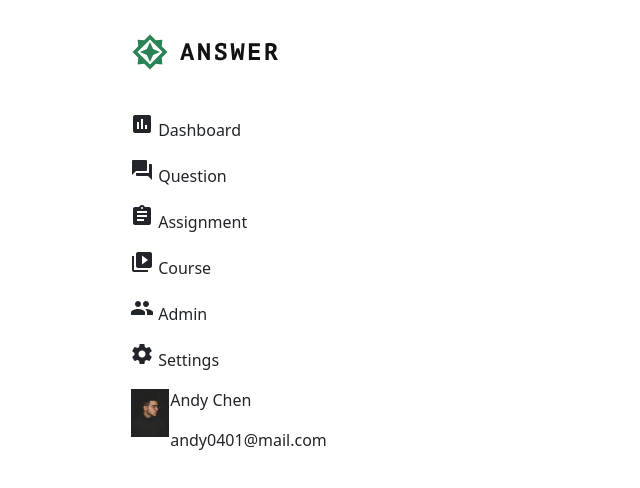
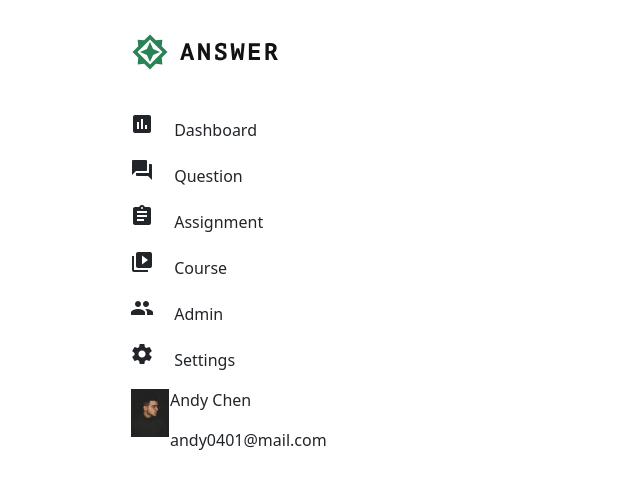
Before and after one commit to NekoBoxy/practice-2024-summer-w5, a Vue app: page / in a window 1280 px wide. Shown: the top 488 px of the page, without its empty margins (0-640 px from the left). Built offline with nearby package versions, Linux system fonts and the light colour scheme.

Commit message:
登入者小區微調

```diff
--- a/src/assets/scss/main.scss
+++ b/src/assets/scss/main.scss
@@ -25,6 +25,10 @@
     color: #212529;
   }
 
+  .nav-link span {
+    padding-right: 16px;
+  }
+
   .avatar {
     width: 40px;
     aspect-ratio: 1 / 1;
--- a/src/views/HomeView.vue
+++ b/src/views/HomeView.vue
@@ -80,7 +80,7 @@
             </li>
             <!-- 底部登入者頭像 -->
             <li class="nav-item">
-              <a class="nav-link" href="#">
+              <a class="nav-link" href="#" style="display: inline-block;">
                 <div class="d-flex justify-content-center">
                   <div class="avatar">
                     <img src="../assets/images/andychen.jpeg" alt="" srcset="">
```
